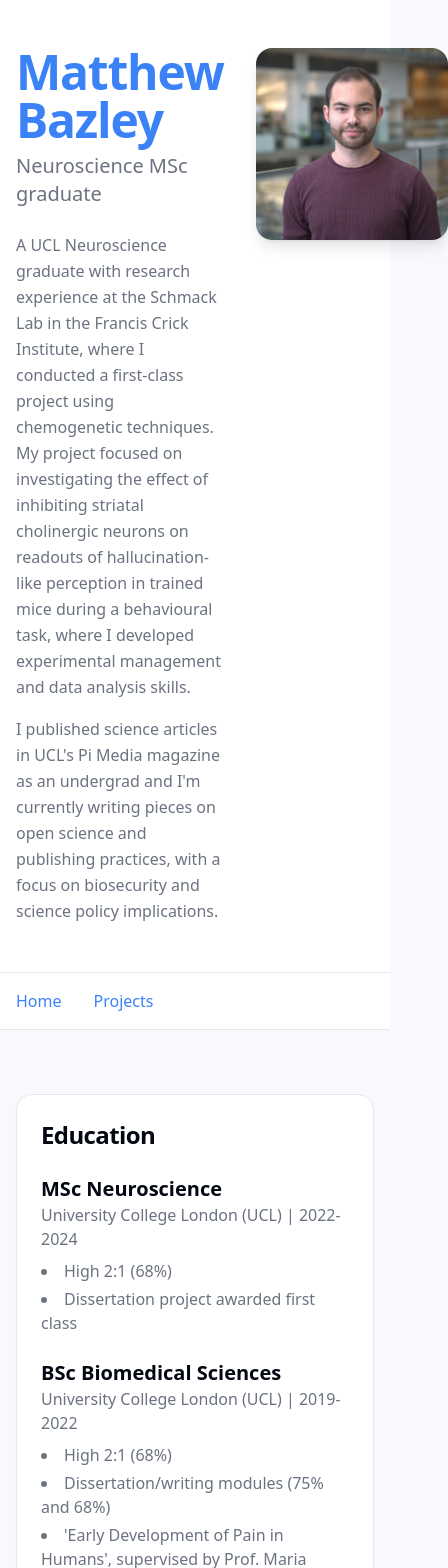
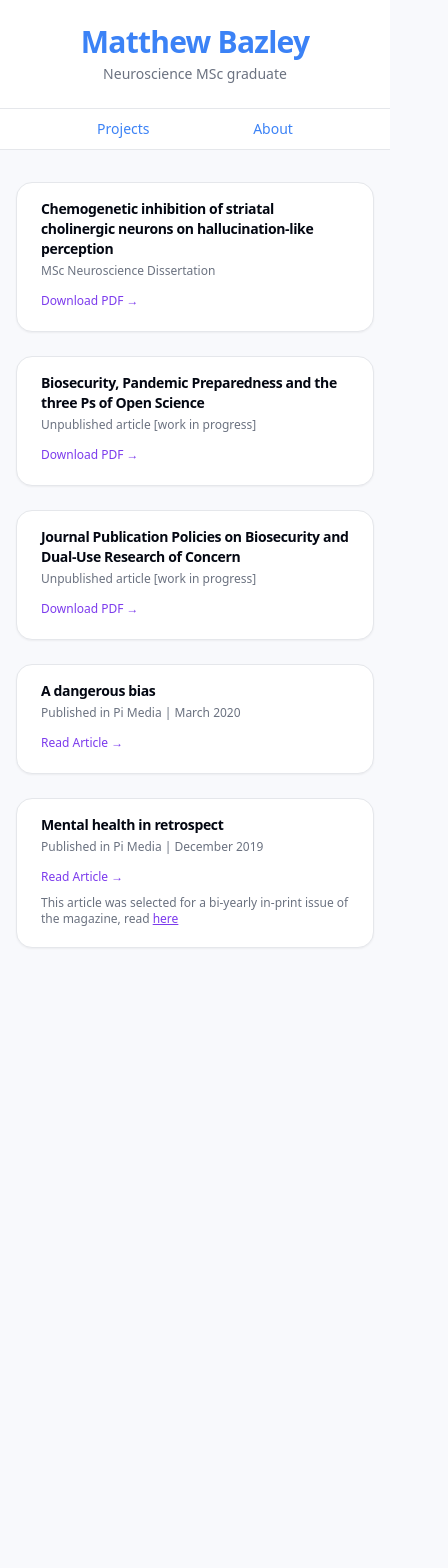
Before and after one commit to mbazley124/matthew-bazley, a React (Vite) app: page /#/ in a window 390 px wide. Shown: the top 1568 px of the page, 448 px wide, since content can reach past the window. After the commit the page ends 980 px from the top, so only its background shows below. Built offline with nearby package versions, Linux system fonts and the light colour scheme.

Commit message:
Final changes: swapped navigation, updated routing, and improved mobile layout

```diff
--- a/src/artifacts/default.tsx
+++ b/src/artifacts/default.tsx
@@ -5,14 +5,32 @@ export default function App() {
   return (
     <div className="min-h-screen bg-background">
       <header className="bg-card border-b">
-        <div className="max-w-3xl mx-auto py-12 px-4">
-          <div className="flex justify-between items-start">
+        <div className="max-w-[85%] md:max-w-3xl mx-auto py-6 px-4 text-center">
+          <h1 className="text-3xl md:text-4xl font-bold tracking-tight text-blue-500">Matthew Bazley</h1>
+          <p className="text-sm md:text-lg text-muted-foreground mt-1">
+            Neuroscience MSc graduate
+          </p>
+        </div>
+      </header>
+
+      <div className="bg-card border-b sticky top-0 z-50">
+        <div className="max-w-[85%] md:max-w-3xl mx-auto px-4">
+          <div className="flex h-10 items-center justify-around text-sm">
+            <Link to="/" className="text-blue-500 hover:text-blue-600 font-medium">
+              Projects
+            </Link>
+            <Link to="/about" className="text-blue-500 hover:text-blue-600 font-medium">
+              About
+            </Link>
+          </div>
+        </div>
+      </div>
+
+      <div className="bg-card border-b">
+        <div className="max-w-3xl mx-auto py-8 px-4">
+          <div className="flex flex-col md:flex-row md:justify-between md:items-start gap-8">
             <div className="flex-1">
-              <h1 className="text-5xl font-bold tracking-tight text-blue-500">Matthew Bazley</h1>
-              <p className="text-xl text-muted-foreground mt-2">
-                Neuroscience MSc graduate
-              </p>
-              <div className="mt-6 max-w-2xl text-muted-foreground leading-relaxed">
+              <div className="text-xs md:text-base text-muted-foreground leading-relaxed">
                 <p className="mb-4">
                   A UCL Neuroscience graduate with research experience at the Schmack Lab in the Francis Crick Institute, where I conducted a first-class project using chemogenetic techniques. My project focused on investigating the effect of inhibiting striatal cholinergic neurons on readouts of hallucination-like perception in trained mice during a behavioural task, where I developed experimental management and data analysis skills.
                 </p>
@@ -21,52 +39,39 @@ export default function App() {
                 </p>
               </div>
             </div>
-            <div className="ml-8 flex-shrink-0">
+            <div className="mx-auto md:mx-0 md:ml-8 flex-shrink-0">
               <img
                 src="/profile.jpg"
                 alt="Profile photo"
-                className="w-48 h-48 rounded-lg object-cover object-center shadow-lg"
+                className="w-40 h-40 md:w-48 md:h-48 rounded-lg object-cover object-center shadow-lg"
               />
             </div>
-          </div>
-        </div>
-      </header>
-
-      <div className="bg-card border-b sticky top-0 z-50">
-        <div className="max-w-3xl mx-auto px-4">
-          <div className="flex h-14 items-center space-x-8">
-            <Link to="/" className="text-blue-500 hover:text-blue-600 font-medium">
-              Home
-            </Link>
-            <Link to="/projects" className="text-blue-500 hover:text-blue-600 font-medium">
-              Projects
-            </Link>
           </div>
         </div>
       </div>
 
       <main className="max-w-3xl mx-auto py-16 px-4">
-        <section className="grid gap-8">
+        <section className="grid gap-4 md:gap-6">
           <Card className="overflow-hidden hover:shadow-lg transition-shadow duration-300">
             <CardHeader className="space-y-2">
-              <CardTitle className="text-2xl font-bold hover:text-primary transition-colors">
+              <CardTitle className="text-lg md:text-2xl font-bold hover:text-primary transition-colors">
                 Education
               </CardTitle>
             </CardHeader>
             <CardContent className="space-y-4">
               <div className="space-y-6">
                 <div>
-                  <h3 className="text-xl font-semibold">MSc Neuroscience</h3>
-                  <p className="text-muted-foreground">University College London (UCL) | 2022-2024</p>
-                  <ul className="mt-2 text-muted-foreground list-disc list-inside space-y-1">
+                  <h3 className="text-base md:text-xl font-semibold">MSc Neuroscience</h3>
+                  <p className="text-xs md:text-base text-muted-foreground">University College London (UCL) | 2022-2024</p>
+                  <ul className="mt-2 text-xs md:text-base text-muted-foreground list-disc list-inside space-y-1">
                     <li>High 2:1 (68%)</li>
                     <li>Dissertation project awarded first class</li>
                   </ul>
                 </div>
                 <div>
-                  <h3 className="text-xl font-semibold">BSc Biomedical Sciences</h3>
-                  <p className="text-muted-foreground">University College London (UCL) | 2019-2022</p>
-                  <ul className="mt-2 text-muted-foreground list-disc list-inside space-y-1">
+                  <h3 className="text-base md:text-xl font-semibold">BSc Biomedical Sciences</h3>
+                  <p className="text-xs md:text-base text-muted-foreground">University College London (UCL) | 2019-2022</p>
+                  <ul className="mt-2 text-xs md:text-base text-muted-foreground list-disc list-inside space-y-1">
                     <li>High 2:1 (68%)</li>
                     <li>Dissertation/writing modules (75% and 68%)</li>
                     <li>'Early Development of Pain in Humans', supervised by Prof. Maria Fitzgerald</li>
@@ -74,9 +79,9 @@ export default function App() {
                   </ul>
                 </div>
                 <div>
-                  <h3 className="text-xl font-semibold">Ibstock Place School</h3>
-                  <p className="text-muted-foreground">2007-2017</p>
-                  <ul className="mt-2 text-muted-foreground list-disc list-inside space-y-1">
+                  <h3 className="text-base md:text-xl font-semibold">Ibstock Place School</h3>
+                  <p className="text-xs md:text-base text-muted-foreground">2007-2017</p>
+                  <ul className="mt-2 text-xs md:text-base text-muted-foreground list-disc list-inside space-y-1">
                     <li>AAA at A2 in Biology, Chemistry and Mathematics</li>
                     <li>10 A* at IGCSE</li>
                   </ul>
@@ -86,12 +91,6 @@ export default function App() {
           </Card>
         </section>
       </main>
-
-      <footer className="bg-card border-t mt-16">
-        <div className="max-w-3xl mx-auto py-8 px-4 text-center text-muted-foreground">
-          © 2025 Neural Narratives by Matthew Bazley. All rights reserved.
-        </div>
-      </footer>
     </div>
   );
 }
--- a/src/artifacts/projects.tsx
+++ b/src/artifacts/projects.tsx
@@ -6,152 +6,201 @@ export default function Projects() {
   return (
     <div className="min-h-screen bg-background">
       <header className="bg-card border-b">
-        <div className="max-w-5xl mx-auto py-12 px-4">
-          <h1 className="text-5xl font-bold tracking-tight text-blue-500">Matthew Bazley</h1>
-          <p className="text-xl text-muted-foreground mt-2">
+        <div className="max-w-[85%] md:max-w-3xl mx-auto py-6 px-4 text-center">
+          <h1 className="text-3xl md:text-4xl font-bold tracking-tight text-blue-500">Matthew Bazley</h1>
+          <p className="text-sm md:text-lg text-muted-foreground mt-1">
             Neuroscience MSc graduate
           </p>
         </div>
       </header>
 
       <div className="bg-card border-b sticky top-0 z-50">
-        <div className="max-w-3xl mx-auto px-4">
-          <div className="flex h-14 items-center space-x-8">
+        <div className="max-w-[85%] md:max-w-3xl mx-auto px-4">
+          <div className="flex h-10 items-center justify-around text-sm">
             <Link to="/" className="text-blue-500 hover:text-blue-600 font-medium">
-              Home
+              Projects
             </Link>
-            <Link to="/projects" className="text-blue-500 hover:text-blue-600 font-medium">
-              Projects
+            <Link to="/about" className="text-blue-500 hover:text-blue-600 font-medium">
+              About
             </Link>
           </div>
         </div>
       </div>
 
-      <main className="max-w-4xl mx-auto py-16 px-4">
+      <main className="max-w-4xl mx-auto py-8 px-4">
         <section className="grid gap-6">
           <Card className="overflow-hidden hover:shadow-lg transition-shadow duration-300">
-            <CardHeader className="space-y-2">
-              <div className="flex gap-6">
-                <div className="flex-1">
-                  <CardTitle className="text-xl font-bold hover:text-primary transition-colors">
+            <CardHeader className="pt-4 pb-2 md:py-6">
+              <div className="flex flex-col md:flex-row gap-3 md:gap-6">
+                <div className="flex-1 flex flex-col justify-center">
+                  <CardTitle className="text-sm md:text-xl font-bold hover:text-primary transition-colors">
                     Chemogenetic inhibition of striatal cholinergic neurons on hallucination-like perception
                   </CardTitle>
-                  <p className="text-muted-foreground mt-2">MSc Neuroscience Dissertation</p>
-                  <div className="mt-3">
+                  <p className="text-xs md:text-base text-muted-foreground mt-1 md:mt-2">MSc Neuroscience Dissertation</p>
+                  <div className="mt-2 md:mt-3">
                     <a
                       href="/Chemogenetic%20inhibition%20of%20striatal%20cholinergic%20neurons%20on%20hallucination-like%20perception%20-%20MB.pdf"
                       target="_blank"
-                      className="text-primary hover:text-primary/80 font-medium transition-colors"
+                      className="text-xs md:text-base text-primary hover:text-primary/80 font-medium transition-colors"
                     >
                       Download PDF →
                     </a>
                   </div>
                 </div>
-                <div className="w-80">
-                  <iframe
-                    src="/Chemogenetic%20inhibition%20of%20striatal%20cholinergic%20neurons%20on%20hallucination-like%20perception%20-%20MB.pdf#view=FitH"
+                <div className="w-full md:w-80">
+                  <div className="hidden md:block">
+                    <object
+                      data="/Chemogenetic%20inhibition%20of%20striatal%20cholinergic%20neurons%20on%20hallucination-like%20perception%20-%20MB.pdf#zoom=50&view=FitH"
+                      type="application/pdf"
                       className="w-full h-[250px] rounded-lg border"
-                    title="Dissertation PDF"
-                  />
+                    >
+                      <p>PDF cannot be displayed</p>
+                    </object>
+                  </div>
                 </div>
               </div>
             </CardHeader>
           </Card>
 
           <Card className="overflow-hidden hover:shadow-lg transition-shadow duration-300">
-            <CardHeader className="space-y-2">
-              <div className="flex gap-6">
-                <div className="flex-1">
-                  <CardTitle className="text-xl font-bold hover:text-primary transition-colors">
+            <CardHeader className="pt-4 pb-2 md:py-6">
+              <div className="flex flex-col md:flex-row gap-3 md:gap-6">
+                <div className="flex-1 flex flex-col justify-center">
+                  <CardTitle className="text-sm md:text-xl font-bold hover:text-primary transition-colors">
                     Biosecurity, Pandemic Preparedness and the three Ps of Open Science
                   </CardTitle>
-                  <p className="text-muted-foreground mt-2">Unpublished article [work in progress]</p>
-                  <div className="mt-3">
+                  <p className="text-xs md:text-base text-muted-foreground mt-1 md:mt-2">Unpublished article [work in progress]</p>
+                  <div className="mt-2 md:mt-3">
                     <a
-                      href="/biosecurity-paper.pdf"
+                      href="/Biosecurity, Pandemic Preparedness and the three Ps of Open Science_ Preprints, Peer-review and Preregistration [work in progress].pdf"
                       target="_blank"
-                      className="text-primary hover:text-primary/80 font-medium transition-colors"
+                      className="text-xs md:text-base text-primary hover:text-primary/80 font-medium transition-colors"
                     >
                       Download PDF →
                     </a>
                   </div>
                 </div>
-                <div className="w-80">
-                  <iframe
-                    src="/biosecurity-paper.pdf"
+                <div className="w-full md:w-80">
+                  <div className="hidden md:block">
+                    <object
+                      data="/Biosecurity, Pandemic Preparedness and the three Ps of Open Science_ Preprints, Peer-review and Preregistration [work in progress].pdf#zoom=50&view=FitH"
+                      type="application/pdf"
                       className="w-full h-[250px] rounded-lg border"
-                    title="Biosecurity Article PDF"
-                  />
+                    >
+                      <p>PDF cannot be displayed</p>
+                    </object>
+                  </div>
                 </div>
               </div>
             </CardHeader>
           </Card>
 
           <Card className="overflow-hidden hover:shadow-lg transition-shadow duration-300">
-            <CardHeader className="space-y-2">
-              <div className="flex gap-6">
-                <div className="flex-1">
-                  <CardTitle className="text-xl font-bold hover:text-primary transition-colors">
+            <CardHeader className="pt-4 pb-2 md:py-6">
+              <div className="flex flex-col md:flex-row gap-3 md:gap-6">
+                <div className="flex-1 flex flex-col justify-center">
+                  <CardTitle className="text-sm md:text-xl font-bold hover:text-primary transition-colors">
                     Journal Publication Policies on Biosecurity and Dual-Use Research of Concern
                   </CardTitle>
-                  <p className="text-muted-foreground mt-2">Unpublished article [work in progress]</p>
-                  <div className="mt-3">
+                  <p className="text-xs md:text-base text-muted-foreground mt-1 md:mt-2">Unpublished article [work in progress]</p>
+                  <div className="mt-2 md:mt-3">
                     <a
                       href="/journal-policies.pdf"
                       target="_blank"
-                      className="text-primary hover:text-primary/80 font-medium transition-colors"
+                      className="text-xs md:text-base text-primary hover:text-primary/80 font-medium transition-colors"
                     >
                       Download PDF →
                     </a>
                   </div>
                 </div>
-                <div className="w-80">
-                  <iframe
-                    src="/journal-policies.pdf"
+                <div className="w-full md:w-80">
+                  <div className="hidden md:block">
+                    <object
+                      data="/journal-policies.pdf#zoom=50&view=FitH"
+                      type="application/pdf"
                       className="w-full h-[250px] rounded-lg border"
-                    title="Journal Policies PDF"
-                  />
+                    >
+                      <p>PDF cannot be displayed</p>
+                    </object>
+                  </div>
                 </div>
               </div>
             </CardHeader>
           </Card>
 
           <Card className="overflow-hidden hover:shadow-lg transition-shadow duration-300">
-            <CardHeader className="space-y-2">
-              <div className="flex gap-6">
-                <div className="flex-1">
-                  <CardTitle className="text-xl font-bold hover:text-primary transition-colors">
+            <CardHeader className="pt-4 pb-2 md:py-6">
+              <div className="flex flex-col md:flex-row gap-3 md:gap-6">
+                <div className="flex-1 flex flex-col justify-center">
+                  <CardTitle className="text-sm md:text-xl font-bold hover:text-primary transition-colors">
                     A dangerous bias
                   </CardTitle>
-                  <p className="text-muted-foreground mt-2">Published in Pi Media | March 2020</p>
-                  <div className="mt-3">
+                  <p className="text-xs md:text-base text-muted-foreground mt-1 md:mt-2">Published in Pi Media | March 2020</p>
+                  <div className="mt-2 md:mt-3">
                     <a
                       href="https://uclpimedia.com/online/a-dangerous-bias"
                       target="_blank"
-                      className="text-primary hover:text-primary/80 font-medium transition-colors"
+                      className="text-xs md:text-base text-primary hover:text-primary/80 font-medium transition-colors"
                     >
                       Read Article →
                     </a>
                   </div>
                 </div>
-                <div className="w-80">
+                <div className="w-full md:w-80">
+                  <div className="hidden md:block">
                     <img
                       src="/pimedia-page-001.jpg"
                       alt="Article illustration showing gender bias in research"
-                    className="w-full h-[250px] rounded-lg object-cover"
+                      className="w-full h-[200px] rounded-lg object-cover"
                     />
+                  </div>
+                </div>
+              </div>
+            </CardHeader>
+          </Card>
+
+          <Card className="overflow-hidden hover:shadow-lg transition-shadow duration-300">
+            <CardHeader className="pt-4 pb-2 md:py-6">
+              <div className="flex flex-col md:flex-row gap-3 md:gap-6">
+                <div className="flex-1 flex flex-col justify-center">
+                  <CardTitle className="text-sm md:text-xl font-bold hover:text-primary transition-colors">
+                    Mental health in retrospect
+                  </CardTitle>
+                  <p className="text-xs md:text-base text-muted-foreground mt-1 md:mt-2">Published in Pi Media | December 2019</p>
+                  <div className="mt-2 md:mt-3">
+                    <a
+                      href="https://uclpimedia.com/online/mental-health-in-retrospect"
+                      target="_blank"
+                      className="text-xs md:text-base text-primary hover:text-primary/80 font-medium transition-colors"
+                    >
+                      Read Article →
+                    </a>
+                    <p className="text-xs md:text-sm text-muted-foreground mt-2">
+                      This article was selected for a bi-yearly in-print issue of the magazine, read{" "}
+                      <a
+                        href="https://static1.squarespace.com/static/5d0dc22f70b70c00015d510a/t/6218bb3a3b6bf04996044e98/1645788049150/Shift.pdf"
+                        target="_blank"
+                        className="text-primary hover:text-primary/80 underline"
+                      >
+                        here
+                      </a>
+                    </p>
+                  </div>
+                </div>
+                <div className="w-full md:w-80">
+                  <div className="hidden md:block">
+                    <img
+                      src="/mental+health+01_final.jpg"
+                      alt="Mental health article illustration"
+                      className="w-full h-[200px] rounded-lg object-cover"
+                    />
+                  </div>
                 </div>
               </div>
             </CardHeader>
           </Card>
         </section>
       </main>
-
-      <footer className="bg-card border-t mt-16">
-        <div className="max-w-5xl mx-auto py-8 px-4 text-center text-muted-foreground">
-          © 2025 Neural Narratives by Matthew Bazley. All rights reserved.
-        </div>
-      </footer>
     </div>
   );
 }
```
Also changed, not shown: src/main.tsx (+6 -6 lines), public/mental+health+01_final.jpg (added), 1 other file (tests, documents, lock files or other folders). Lines whose indentation alone changed are shown as unchanged.
